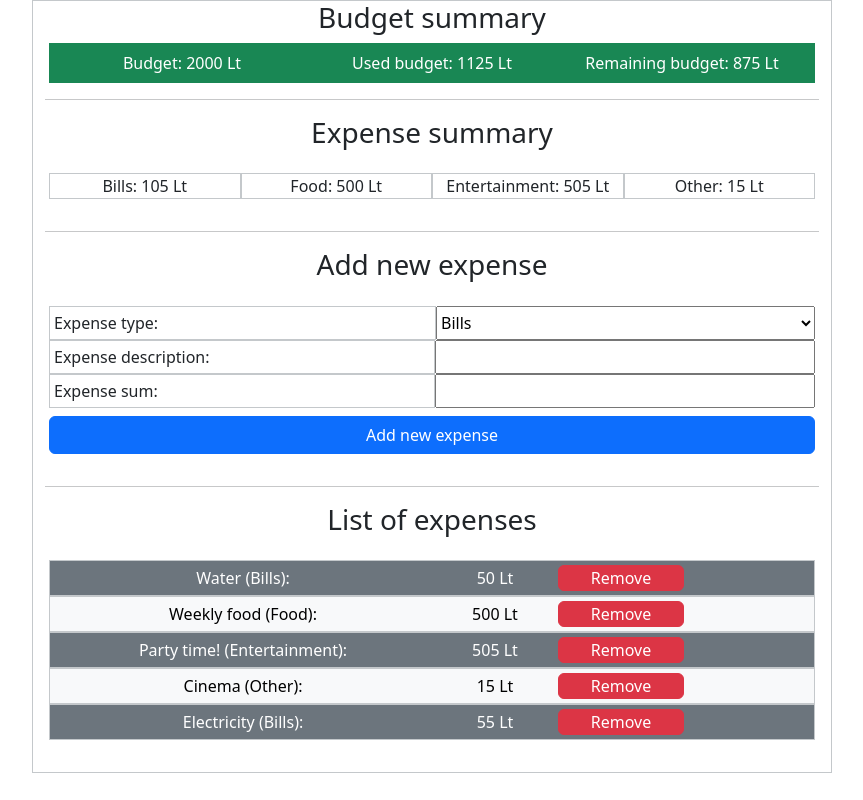
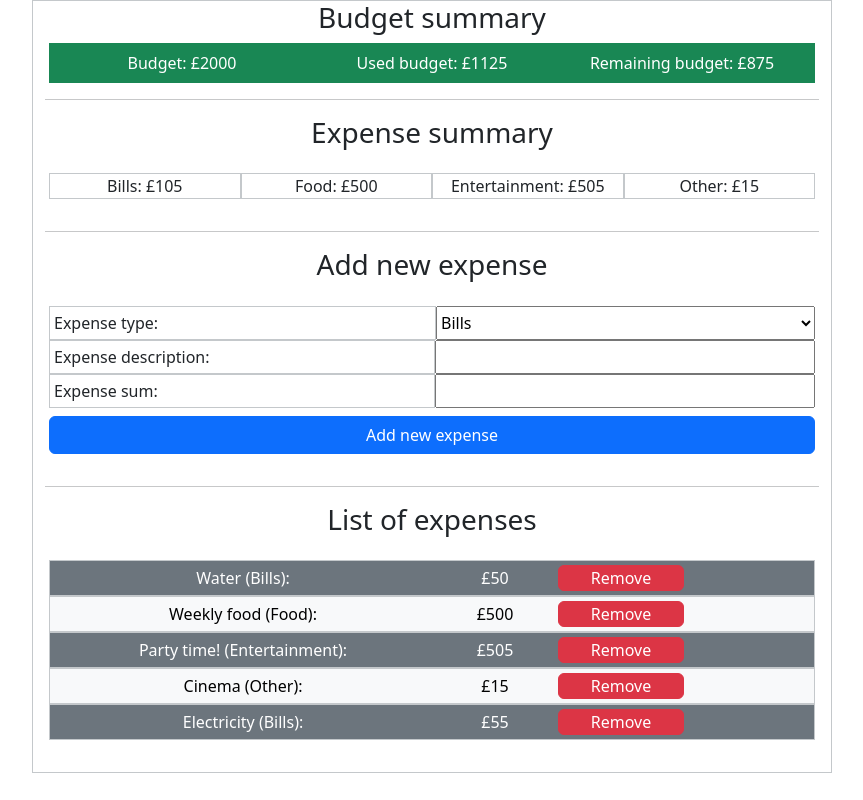
Before and after one commit to ignasc/personal-budget-app, a React (Create React App) app: page / in a window 1280 px wide. Shown: the whole page, without its empty margins (208-1071 px from the left). Built offline with nearby package versions, Linux system fonts and the light colour scheme.

Commit message:
changed currency to pounds

```diff
--- a/src/App.js
+++ b/src/App.js
@@ -19,7 +19,7 @@ function App() {
       const element = listOfCategories[index];
       expenseList[element] = {
         sum: 0,
-        currency: "Lt",
+        currency: "£",
         name: budgetTypes[element].name
       }
     }
@@ -40,7 +40,7 @@ function App() {
       const element = listOfCategories[index];
       newExpenseSummary[element] = {
         sum: 0,
-        currency: "Lt",
+        currency: "£",
         name: budgetTypes[element].name
       }
     }
--- a/src/components/AddNewExpense.js
+++ b/src/components/AddNewExpense.js
@@ -10,7 +10,7 @@ function AddNewExpense(props) {
       name: form["islaidu-aprasymas"].value,
       sum: Number(form["islaidu-suma"].value),
       category: form["islaidu-tipas"].value,
-      currency: "Lt"
+      currency: "£"
     }
 
     props.addExpense(newExpense)
--- a/src/components/BudgetSummary.js
+++ b/src/components/BudgetSummary.js
@@ -2,7 +2,7 @@ function BudgetSummary(props){
     let totalBudget = 2000;
     let usedBudget = 0;
     let remainingBudget = 0;
-    let currency = "Lt";
+    let currency = "£";
     //Colours
     let lowBudgetWarning = "text-bg-warning p-2 m-1";
     let overBudgedWarning = "text-bg-danger p-2 m-1";
@@ -24,11 +24,11 @@ function BudgetSummary(props){
 
   return(
     <div className={"row d-flex align-items-center text-center " + budgetColour}>
-        <div className="biudzeto-irasas col-sm-4">Budget: {totalBudget} {currency}</div>
+        <div className="biudzeto-irasas col-sm-4">Budget: {currency}{totalBudget}</div>
 
-        <div className="biudzeto-irasas col-sm-4">Used budget: {usedBudget} {currency}</div>
+        <div className="biudzeto-irasas col-sm-4">Used budget: {currency}{usedBudget}</div>
 
-        <div className="biudzeto-irasas col-sm-4">Remaining budget: {remainingBudget} {currency}</div>
+        <div className="biudzeto-irasas col-sm-4">Remaining budget: {currency}{remainingBudget}</div>
     </div>
   );
 }
--- a/src/components/ExpenseSummary.js
+++ b/src/components/ExpenseSummary.js
@@ -2,7 +2,7 @@ function ExpenseSummary(props){
   let listOfCategories = Object.keys(props.expenseSummary)
   var listItems = listOfCategories.map( (item, index) =>{
     return (
-      <li key={index} className="col-sm border border-secondary-subtle text-center">{props.expenseSummary[item].name}: {props.expenseSummary[item].sum} {props.expenseSummary[item].currency}</li>
+      <li key={index} className="col-sm border border-secondary-subtle text-center">{props.expenseSummary[item].name}: {props.expenseSummary[item].currency}{props.expenseSummary[item].sum}</li>
     )
   } );
 
--- a/src/components/ExpenseTable.js
+++ b/src/components/ExpenseTable.js
@@ -7,7 +7,7 @@ function ExpenseTable(props){
       //NOTE: key index is reversed to make sure it matches original expense list (expense list here is reversed to make the latest added item be on top of the list)
       <li key={props.expenseList.length - 1 - index} className={"row g-0 border border-secondary-subtle " + (index % 2 === 0 ? componentBackgroundDark : componentBackgroundLight) + "text-center d-flex align-items-center"}>
         <p className="col-sm-6 m-0 text-center">{item.name} ({props.budgetTypes[item.category].name}):</p>
-        <div className="col-sm-2 text-center">{item.sum} {item.currency}</div>
+        <div className="col-sm-2 text-center">{item.currency}{item.sum}</div>
 
         <button onClick={()=>props.removeExpense(index)} className="col-sm-2 p-0 btn btn-danger">Remove</button>
       </li>
--- a/src/components/temp/DataForTest.js
+++ b/src/components/temp/DataForTest.js
@@ -1,16 +1,16 @@
 export const expenses = [
-    {category: "mokesciai", name: "Water", sum: 50, currency: "Lt"},
-    {category: "maistas", name: "Weekly food", sum: 500, currency: "Lt"},
-    {category: "laisvalaikis", name: "Party time!", sum: 505, currency: "Lt"},
-    {category: "kitos", name: "Cinema", sum: 15, currency: "Lt"},
-    {category: "mokesciai", name: "Electricity", sum: 55, currency: "Lt"}
+    {category: "mokesciai", name: "Water", sum: 50, currency: "£"},
+    {category: "maistas", name: "Weekly food", sum: 500, currency: "£"},
+    {category: "laisvalaikis", name: "Party time!", sum: 505, currency: "£"},
+    {category: "kitos", name: "Cinema", sum: 15, currency: "£"},
+    {category: "mokesciai", name: "Electricity", sum: 55, currency: "£"}
 ];
 
 export const expenseSummary = [
-    {name: "Bills", sum: 0, currency: "Lt"},
-    {name: "Food", sum: 0, currency: "Lt"},
-    {name: "Entertainment", sum: 0, currency: "Lt"},
-    {name: "Other", sum: 0, currency: "Lt"}
+    {name: "Bills", sum: 0, currency: "£"},
+    {name: "Food", sum: 0, currency: "£"},
+    {name: "Entertainment", sum: 0, currency: "£"},
+    {name: "Other", sum: 0, currency: "£"}
 ];
 
 export const budgetTypes = {
```
Also changed, not shown: src/components/temp/BudgetType.js (deleted).
